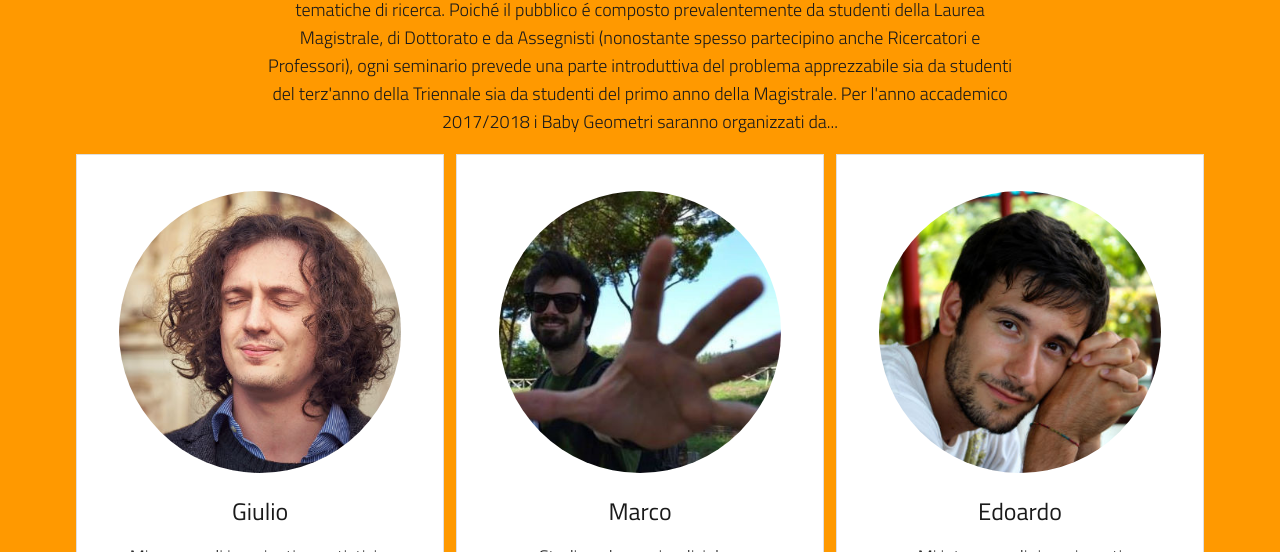
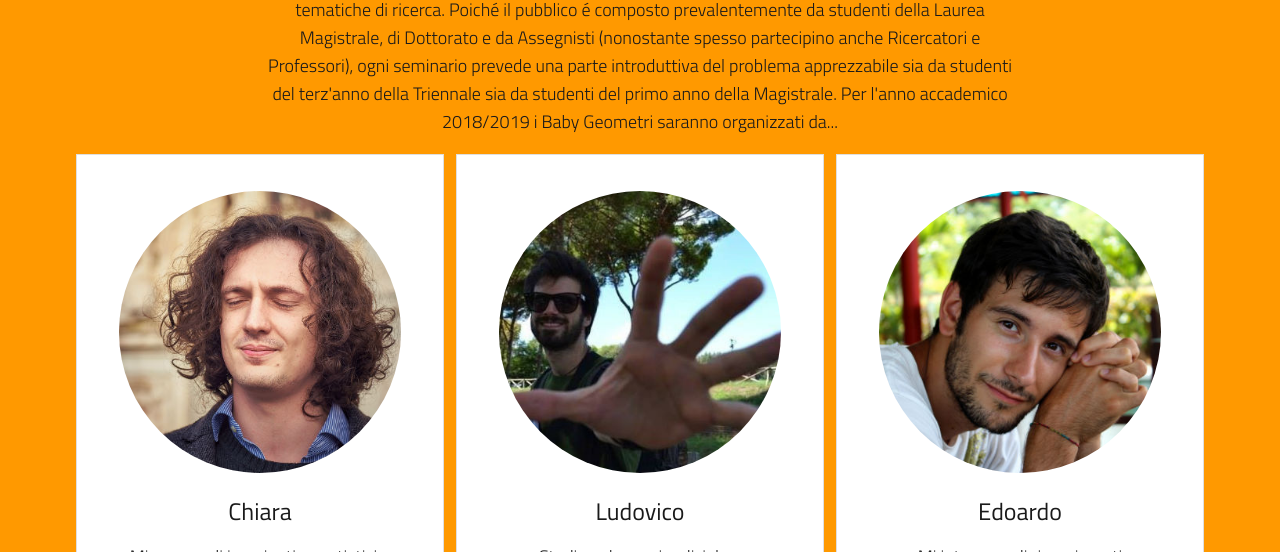
Before and after one commit to baby-geometri/baby-geometri.github.io, a Jekyll site: the page built from index.md, in a window 1280 px wide and 900 px high, scrolled down 2703 px. Shown: the part 348-900 px from the top of the window. Built offline with Jekyll 4.4.1, drawn with Linux system fonts in a browser that asks for light colours; nearby versions of some CDN libraries; formulas are drawn with MathJax 3; some of the changed text lies outside the part shown.

Commit message:
organizzatori prova 3

```diff
--- a/_data/content.yaml
+++ b/_data/content.yaml
@@ -22,7 +22,7 @@ chisiamo:
   una parte introduttiva del problema apprezzabile sia da studenti del terz'anno della Triennale sia da studenti del
   primo anno della Magistrale.
 
-  Per l'anno accademico 2017/2018 i Baby Geometri saranno organizzati da...</p>"
+  Per l'anno accademico 2018/2019 i Baby Geometri saranno organizzati da...</p>"
   people:
     - point: "Chiara"
     - point: "Ludovico"
--- a/_layouts/default.html
+++ b/_layouts/default.html
@@ -181,7 +181,7 @@
               <div class="card text-center col-lg-4">
                 <div class="card-body">
                   <img src="img/chi-siamo/giulio_sm.jpg" height="360" width="360" class="mb-4 rounded-circle mx-auto d-block" style="width: 100%; height: auto;" />
-                  <h5 class="card-title">Giulio</h5>
+                  <h5 class="card-title">Chiara</h5>
                   <p class="card-text">Mi occupo di invarianti quantistici e 3-varietà.</p>
                   <a href="https://www.sns.it/ugov/persone/giulio-belletti" class="btn btn-primary">Contattami!</a>
                 </div>
@@ -189,7 +189,7 @@
               <div class="card text-center col-lg-4">
                 <div class="card-body">
                   <img src="img/chi-siamo/marco_sm.jpg" height="360" width="360" class="mb-4 rounded-circle mx-auto d-block" style="width: 100%; height: auto;" />
-                  <h5 class="card-title">Marco</h5>
+                  <h5 class="card-title">Ludovico</h5>
                   <p class="card-text">Studio volume simpliciale e coomologia limitata.</p>
                   <a href="http://people.dm.unipi.it/moraschini/" class="btn btn-primary">Contattami!</a>
                 </div>
```
Also changed, not shown: 2 other files.
